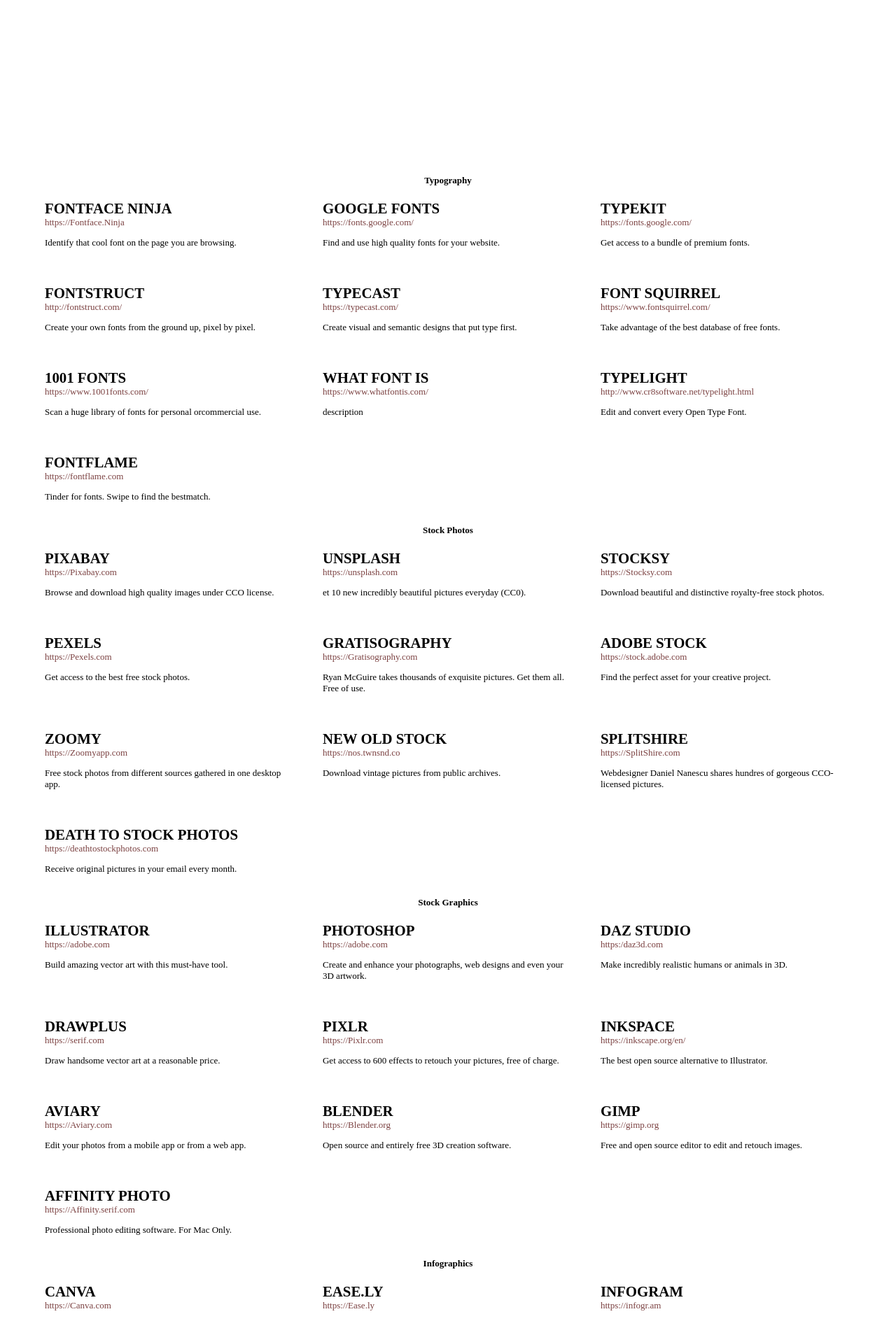
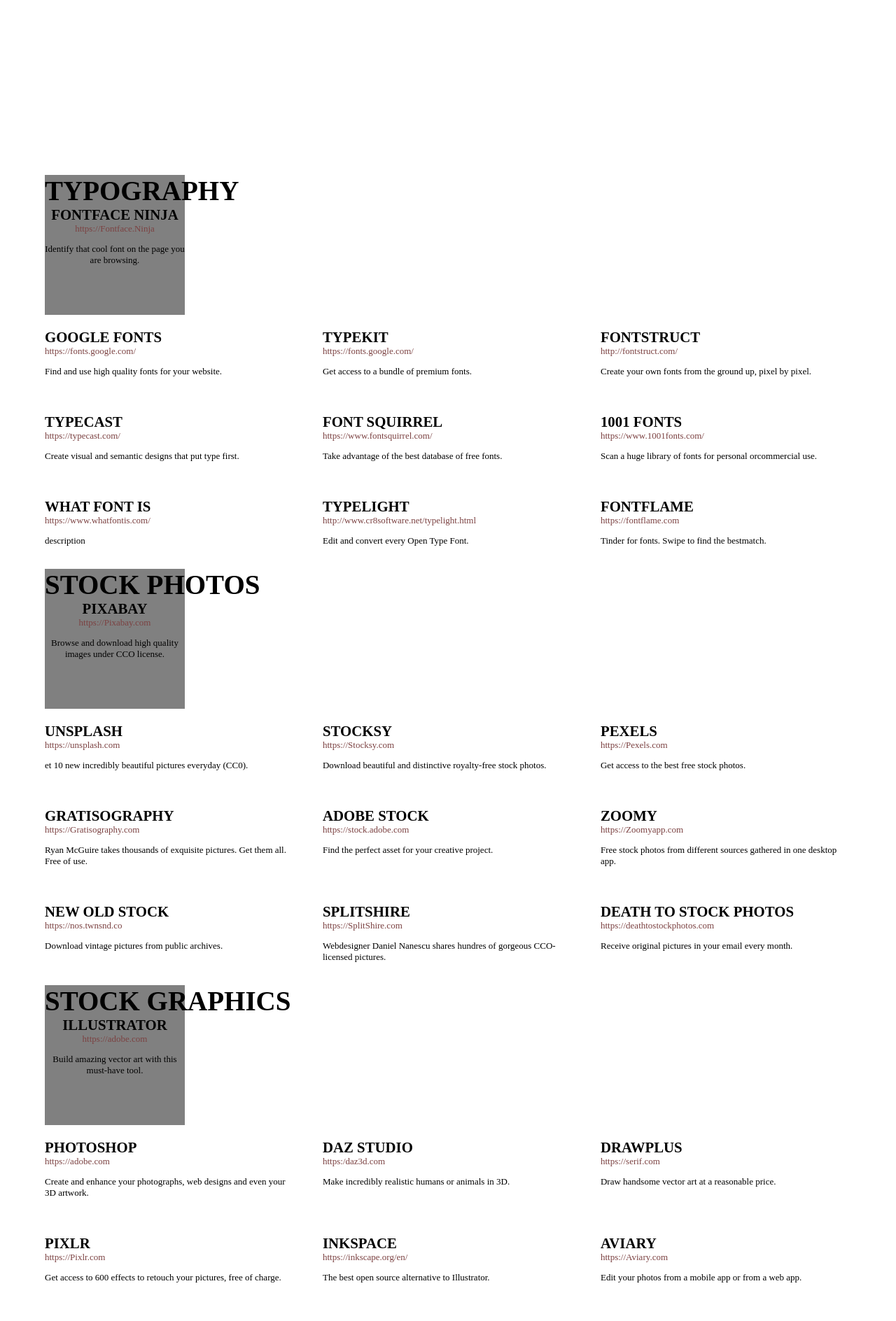
Before and after one commit to BertHaine/designtools, a Jekyll site: the page built from index.html, in a window 1280 px wide. Shown: the part 650-2538 px from the top of the page at 70% size. Built offline with Jekyll 4.4.1, drawn with Linux system fonts in a browser that asks for light colours; some web fonts are replaced; Markdown is read by kramdown in place of the engine named in the settings.

Commit message:
added div to first list elm and loop through rest

```diff
--- a/_includes/tools.html
+++ b/_includes/tools.html
@@ -1,8 +1,15 @@
   {% for item in site.data.tools.tools %}
   <section class="container"  data-background="#{{ item.color }}">
     <h3>{{ item.title }}</h3>
+    {% for entry in item.subfolderitems limit:1 %}
+    <div class="featured">
+      <h2>{{entry.title}}</h2>
+      <a href="{{entry.url}}">{{entry.url}}</a>
+      <p>{{entry.description}}</p>
+    </div>
+    {% endfor %}
     <ul class="list">
-    {% for entry in item.subfolderitems %}
+      {% for entry in item.subfolderitems offset:1 %}
       <li class="list-item">
         <h2>{{entry.title}}</h2>
         <a href="{{entry.url}}">{{entry.url}}</a>
--- a/css/main.css
+++ b/css/main.css
@@ -174,6 +174,11 @@
 h2 {
   font-size: 1.6em; }
 
+h3 {
+  font-size: 3em;
+  float: left;
+  text-transform: uppercase; }
+
 h1,
 h2 {
   text-transform: uppercase; }
@@ -212,3 +217,11 @@
 a {
   text-decoration: none;
   color: #7B4141; }
+
+.featured {
+  text-transform: left;
+  background-color: gray;
+  height: 200px;
+  width: 200px;
+  -ms-flex-direction: row-reverse;
+      flex-direction: row-reverse; }
```
Also changed, not shown: _scss/main.scss (+16 -2 lines), 2 other files. Lines whose indentation alone changed are shown as unchanged.
